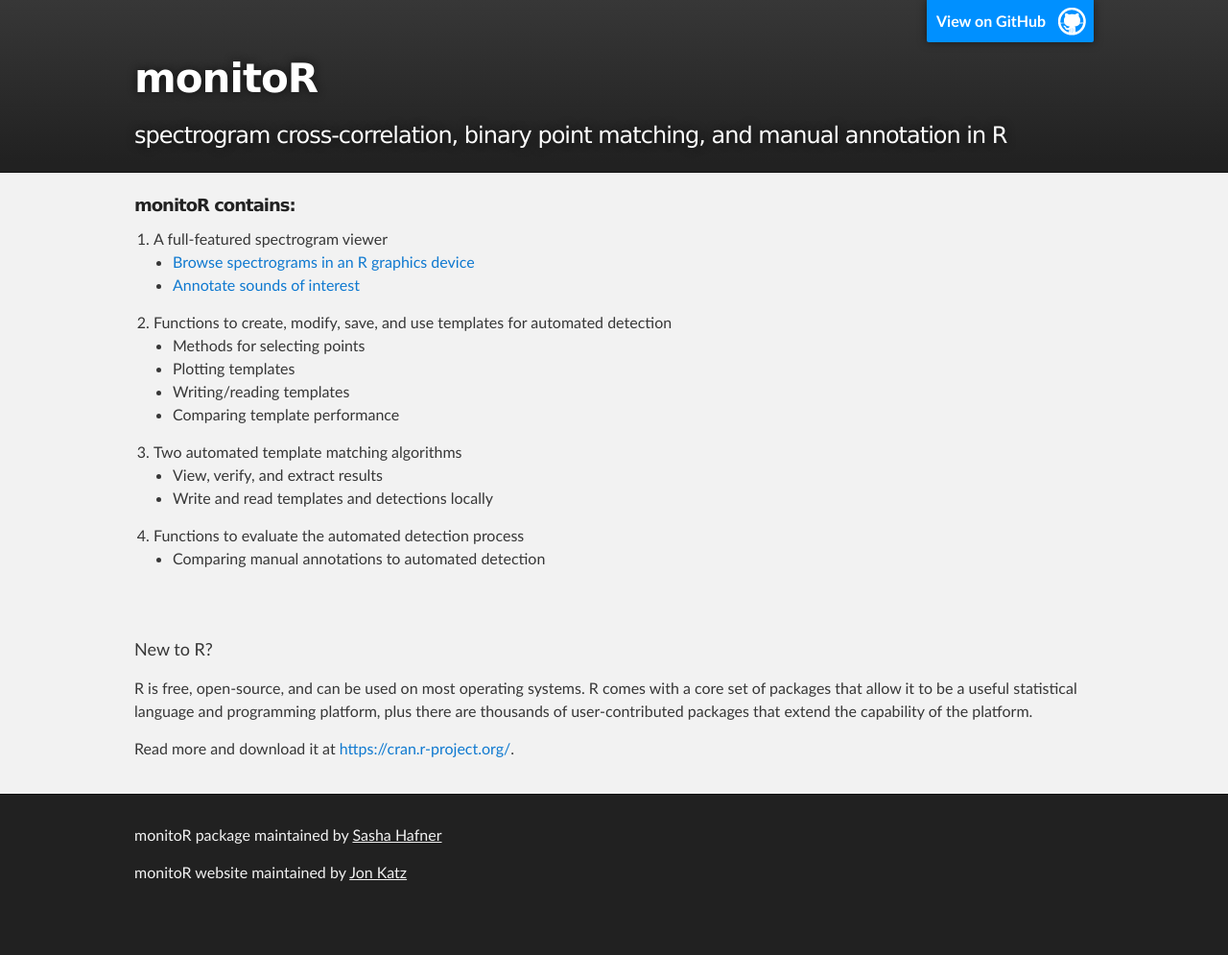
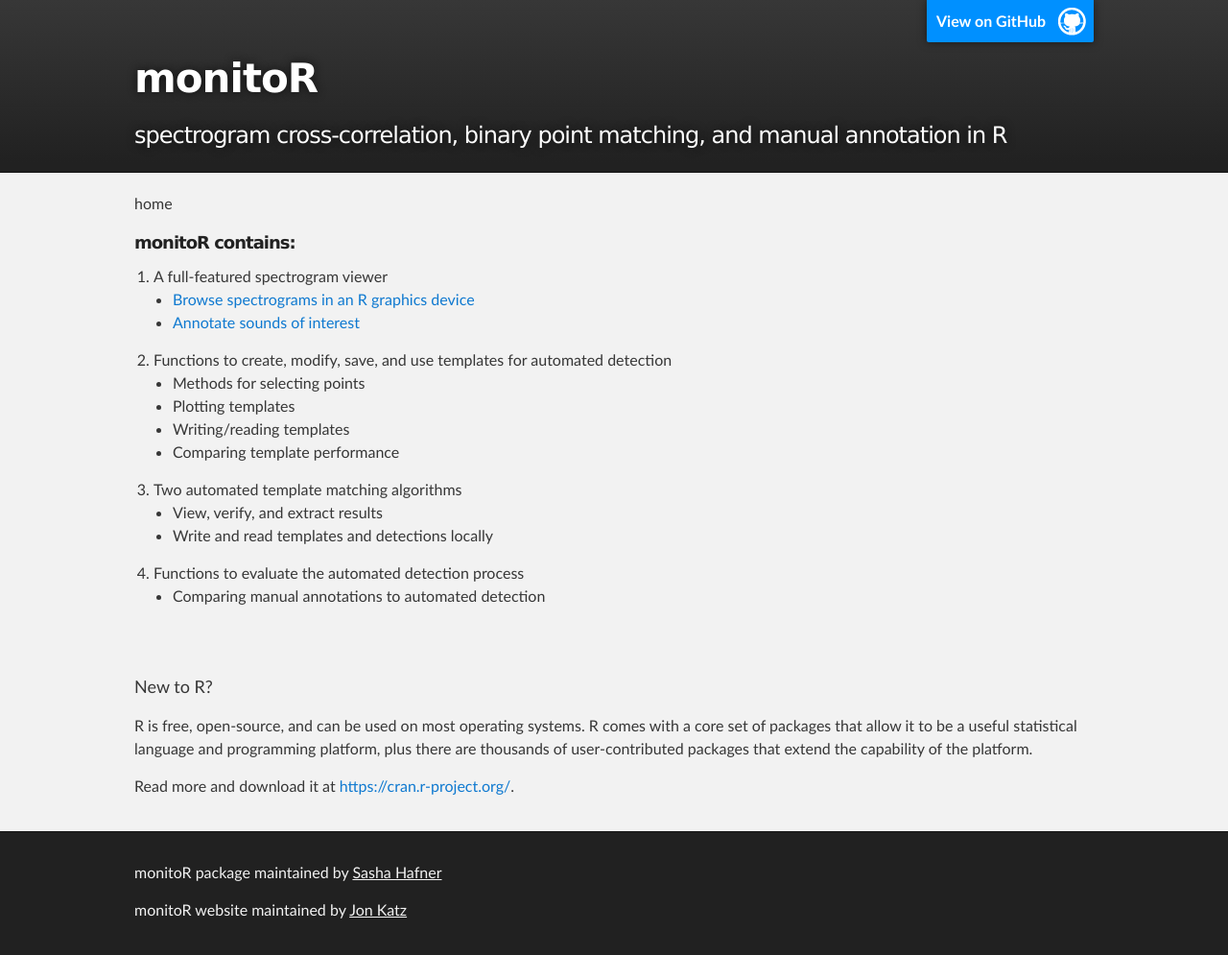
Before and after one commit to jonkatz2/monitoR, a Jekyll site: the page built from index.md, in a window 1280 px wide. Shown: the whole page at 96% size. Built offline with Jekyll 4.4.1, drawn with Linux system fonts in a browser that asks for light colours; before the commit the page ends 956 px from its top, so only the background shows below that.

Commit message:
add breadcrumb again

```diff
--- a/assets/annotatingSpectrograms/annotatingSpectrograms.Rmd
+++ b/assets/annotatingSpectrograms/annotatingSpectrograms.Rmd
@@ -1,5 +1,6 @@
-<a style="float:left;" href="/monitoR/">home &gt;</a>
-<p style="display:inline;margin:0px;">annotating spectrograms</p>
+<a style="float:left;margin-top:5px;" href="/monitoR/">home &gt;</a>
+<p>annotating spectrograms</p>
+
 # Annotating Spectrograms
 Annotation is the process of manually identifying sounds of interest within an audio clip and labeling them. Annotation is possible within `viewSpec()` by setting the arguments `interactive=TRUE` and `annotate=TRUE`.
 
--- a/assets/annotatingSpectrograms/annotatingSpectrograms.html
+++ b/assets/annotatingSpectrograms/annotatingSpectrograms.html
@@ -207,8 +207,8 @@ hr {
 </head>
 
 <body>
-<a style="float:left;" href="/monitoR/">home &gt;</a>
-<p style="display:inline;margin:0px;">annotating spectrograms</p>
+<a style="float:left;margin-top:5px;" href="/monitoR/">home &gt;</a>
+<p>viewing spectrograms</p>
 
 <h1>Annotating Spectrograms</h1>
 
--- a/assets/viewingSpectrograms/viewingSpectrograms.Rmd
+++ b/assets/viewingSpectrograms/viewingSpectrograms.Rmd
@@ -1,5 +1,6 @@
-<a style="float:left;" href="/monitoR/">home &gt;</a>
-<p style="display:inline;margin:0px;">viewing spectrograms</p>
+<a style="float:left;margin-top:5px;" href="/monitoR/">home &gt;</a>
+<p>viewing spectrograms</p>
+
 # Viewing Spectrograms
 All functions in monitoR accept a consistent group of inputs; for example, all funtions read the same file types and specify axis limits using the same arguments. Hence, the argument names and values offered here as examples to nearly all plotting methods in monitoR.
 
--- a/assets/viewingSpectrograms/viewingSpectrograms.html
+++ b/assets/viewingSpectrograms/viewingSpectrograms.html
@@ -207,8 +207,8 @@ hr {
 </head>
 
 <body>
-<a style="float:left;" href="/monitoR/">home &gt;</a>
-<p style="display:inline;margin:0px;">viewing spectrograms</p>
+<a style="float:left;margin-top:5px;" href="/monitoR/">home &gt;</a>
+<p>viewing spectrograms</p>
 
 <h1>Viewing Spectrograms</h1>
 
--- a/index.md
+++ b/index.md
@@ -1,6 +1,7 @@
 ---
 layout: default
 ---
+<p>home</p>
 
 <h1 style="font-size:large;">monitoR contains:</h1>
 <ol>
```
